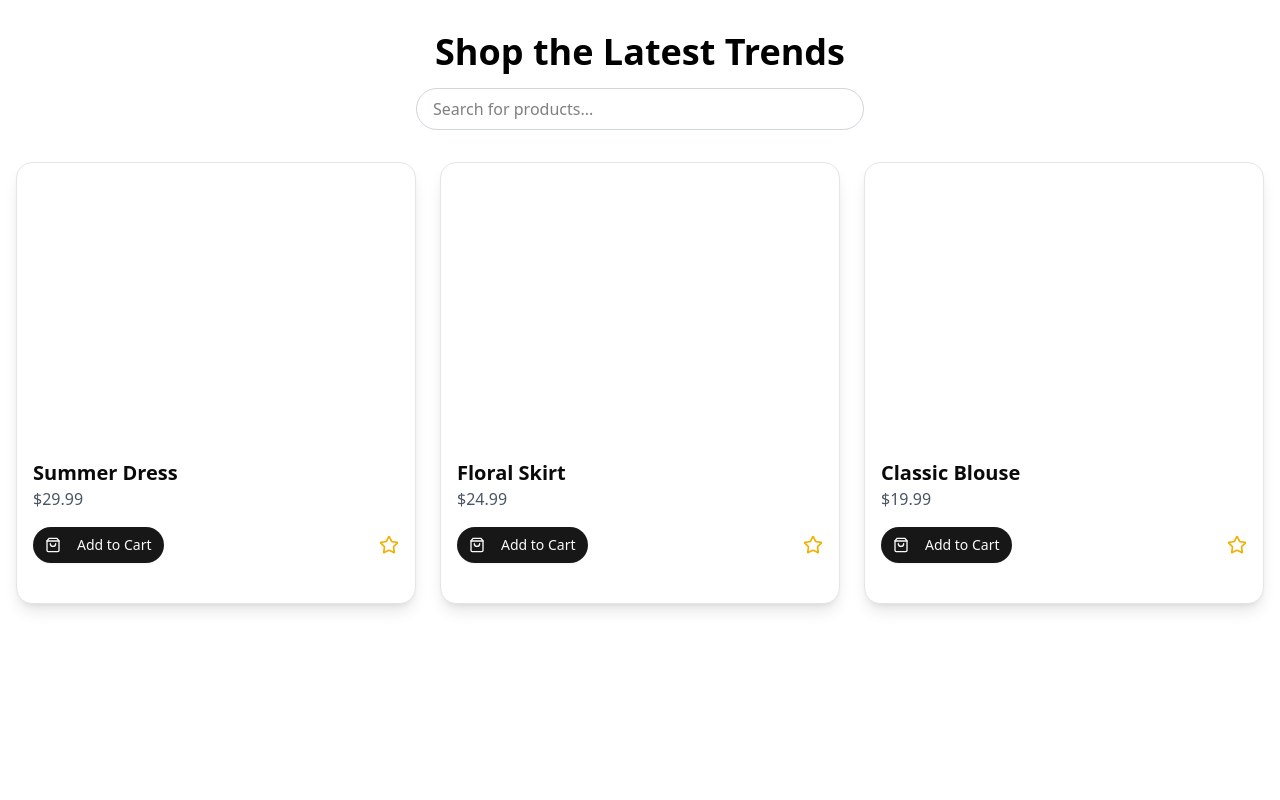
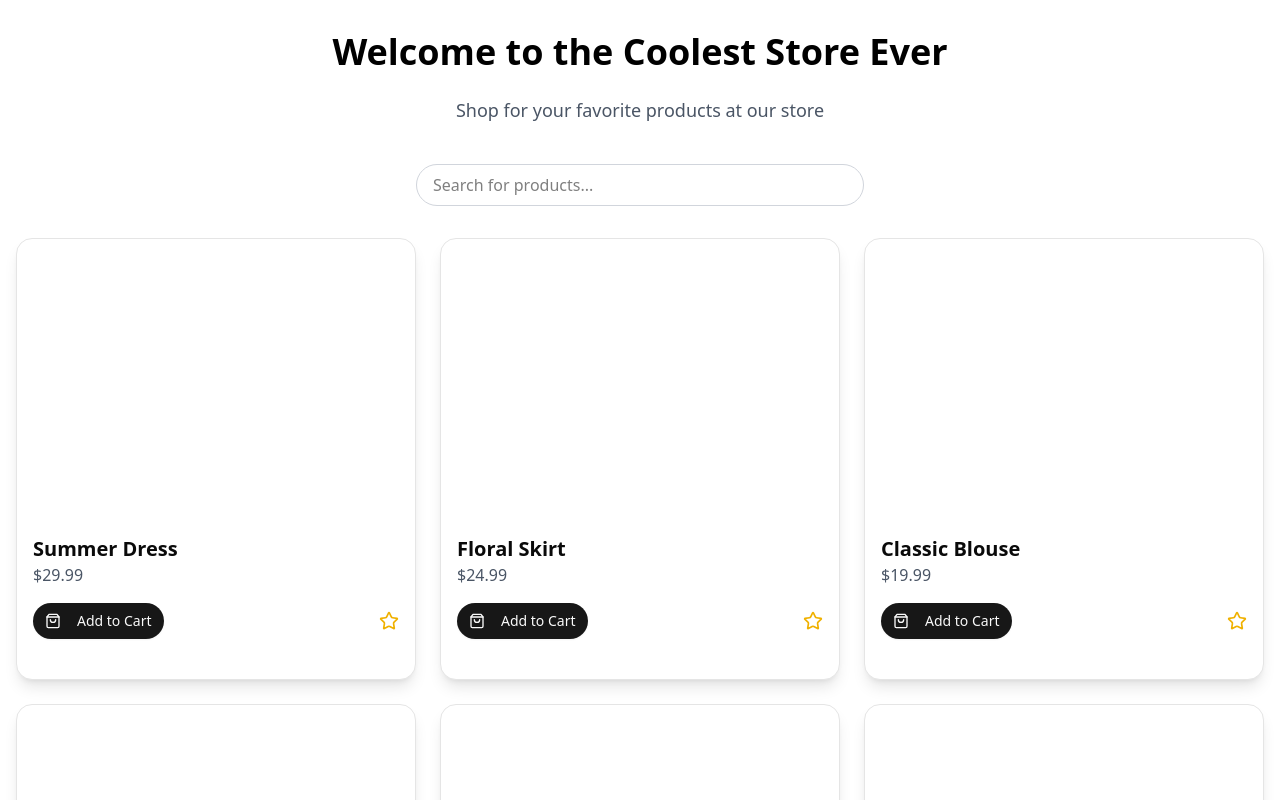
Before and after one commit to tuhina-das/dummy-site-1, a Next.js app: page / in a window 1280 px wide. Shown: the top 800 px of the page. Built offline with nearby package versions, Linux system fonts and the light colour scheme.

Commit message:
added more cards/styling

```diff
--- a/src/app/page.js
+++ b/src/app/page.js
@@ -27,6 +27,69 @@ const products = [
     image: "/vercel.svg",
     tags: ["blouse", "classic", "office"],
   },
+  {
+    id: 4,
+    name: "Summer Dress",
+    price: "$29.99",
+    image: "/vercel.svg",
+    tags: ["dress", "summer", "fashion"],
+  },
+  {
+    id: 5,
+    name: "Floral Skirt",
+    price: "$24.99",
+    image: "/vercel.svg",
+    tags: ["skirt", "floral", "casual"],
+  },
+  {
+    id: 6,
+    name: "Classic Blouse",
+    price: "$19.99",
+    image: "/vercel.svg",
+    tags: ["blouse", "classic", "office"],
+  },
+  {
+    id: 7,
+    name: "Summer Dress",
+    price: "$29.99",
+    image: "/vercel.svg",
+    tags: ["dress", "summer", "fashion"],
+  },
+  {
+    id: 8,
+    name: "Floral Skirt",
+    price: "$24.99",
+    image: "/vercel.svg",
+    tags: ["skirt", "floral", "casual"],
+  },
+  {
+    id: 9,
+    name: "Classic Blouse",
+    price: "$19.99",
+    image: "/vercel.svg",
+    tags: ["blouse", "classic", "office"],
+  },
+  {
+    id: 10,
+    name: "Summer Dress",
+    price: "$29.99",
+    image: "/vercel.svg",
+    tags: ["dress", "summer", "fashion"],
+  },
+  {
+    id: 11,
+    name: "Floral Skirt",
+    price: "$24.99",
+    image: "/vercel.svg",
+    tags: ["skirt", "floral", "casual"],
+  },
+  {
+    id: 12,
+    name: "Classic Blouse",
+    price: "$19.99",
+    image: "/vercel.svg",
+    tags: ["blouse", "classic", "office"],
+  },
 ];
 
 export default function HomePage() {
@@ -50,8 +113,16 @@ export default function HomePage() {
         transition={{ duration: 0.5 }}
         className="text-4xl font-bold text-center mb-4"
       >
-        Shop the Latest Trends
+        Welcome to the Coolest Store Ever
       </motion.h1>
+      <motion.h2
+        initial={{ y: -20, opacity: 0 }}
+        animate={{ y: 0, opacity: 1 }}
+        transition={{ duration: 0.5 }}
+        className="text-center py-2 text-lg text-gray-600 mb-8"
+      >
+        Shop for your favorite products at our store
+      </motion.h2>
 
       <form onSubmit={handleSearch} className="flex justify-center mb-8">
         <input
```
